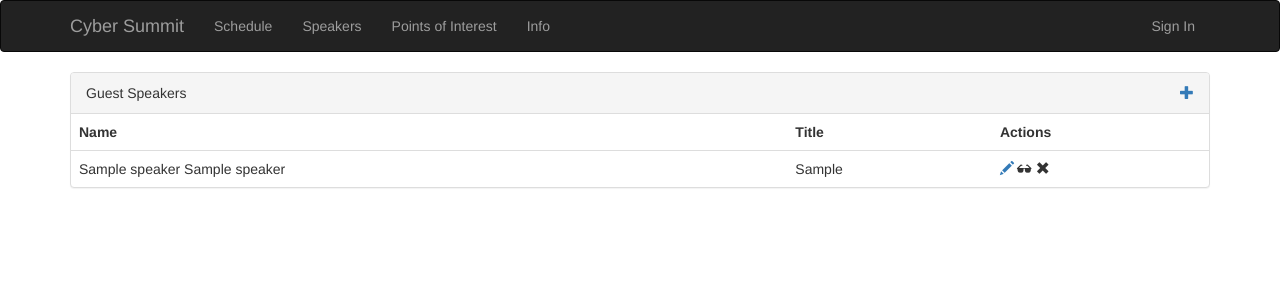
After one commit to mutat/auCyberSummit, a Flask app: page /speaker/ in a window 1280 px wide. The commit adds this page. Shown: the top 300 px of the page. Run offline with Flask 2, Linux system fonts and the light colour scheme; tables that the repository leaves empty hold one stand-in row (values such as "Sample post"); parts of the project's set-up code (start-up, migrations or seed data) failed here and were passed over; some libraries are stand-ins or nearby versions.

Commit message:
database changes and speakers almost complete

```diff
--- a/requirements.txt
+++ b/requirements.txt
@@ -5,8 +5,10 @@ beautifulsoup4==4.5.3
 blinker==1.4
 cffi==1.10.0
 click==6.7
+dominate==2.3.1
 Flask==0.12
 Flask-Bcrypt==0.7.1
+Flask-Bootstrap==3.3.7.1
 Flask-Login==0.4.0
 Flask-Migrate==2.0.3
 flask-mongoengine==0.9.2
@@ -26,6 +28,7 @@ Mako==1.0.6
 MarkupSafe==1.0
 mongoengine==0.11.0
 oauth2==1.9.0.post1
+psycopg2==2.7.1
 pycparser==2.17
 pymongo==3.4.0
 python-dateutil==2.6.0
@@ -34,5 +37,6 @@ python-openid==2.2.5
 pytz==2017.2
 six==1.10.0
 SQLAlchemy==1.1.7
+visitor==0.1.3
 Werkzeug==0.12.1
 WTForms==2.1
--- a/webapp/config.py
+++ b/webapp/config.py
@@ -5,11 +5,11 @@ class Config(object):
 
 class ProdConfig(Config):
     DEBUG = True
-    SQLALCHEMY_DATABASE_URI = 'sqlite:///../database.db'
+    SQLALCHEMY_DATABASE_URI = "DATABASE_URL"
 
 class DevConfig(Config):
     DEBUG = True
-    SQLALCHEMY_DATABASE_URI = 'sqlite:///../database.db'
+    SQLALCHEMY_DATABASE_URI = 'postgresql+psycopg2://btatum:P@rker101@localhost:5432/cyberSummit'
 
 class HerokuConfig(ProdConfig):
     @classmethod
--- /dev/null
+++ b/webapp/controllers/speaker.py
@@ -0,0 +1,66 @@
+from flask import render_template, Blueprint, url_for, redirect, flash
+from webapp.models import db, Speaker
+from ..forms import SpeakerForm
+
+
+speaker_blueprint = Blueprint(
+    'speaker',
+    __name__,
+    template_folder='../templates/speaker',
+    url_prefix="/speaker"
+)
+
+
+@speaker_blueprint.route('/')
+def home():
+    speakers = Speaker.query.order_by(Speaker.id).all()
+    return render_template('speaker/home.html', speakers=speakers)
+
+
+@speaker_blueprint.route('/new', methods=['GET', 'POST'])
+def new_speaker():
+    form = SpeakerForm()
+
+    if form.validate_on_submit():
+        speaker = Speaker()
+        speaker.f_name = form.f_name.data
+        speaker.l_name = form.l_name.data
+        speaker.image = form.image.data
+        speaker.employer = form.employer.data
+        speaker.bio = form.bio.data
+
+        db.session.add(speaker)
+        db.session.commit()
+
+        flash("Successfully added " + speaker.f_name + ' ' + speaker.l_name, category="success")
+
+        return redirect(url_for('.new_speaker'))
+    return render_template('speaker/new.html', form=form)
+
+
+@speaker_blueprint.route('/edit/<int:id>', methods=['GET', 'POST'])
+def edit_speaker(id):
+    speaker = Speaker.query.get_or_404(id)
+    form = SpeakerForm()
+
+    if form.validate_on_submit():
+        speaker.f_name = form.f_name.data
+        speaker.l_name = form.l_name.data
+        speaker.image = form.image.data
+        speaker.employer = form.employer.data
+        speaker.bio = form.bio.data
+
+        db.session.add(speaker)
+        db.session.commit()
+
+        flash("Updated " + speaker.f_name + ' ' + speaker.l_name, category="success")
+
+        return redirect('speaker/')
+
+    form.f_name.data = speaker.f_name
+    form.l_name.data = speaker.l_name
+    form.image.data = speaker.image
+    form.employer.data = speaker.employer
+    form.bio.data = speaker.bio
+
+    return render_template('edit.html', form=form, speaker=speaker)
--- a/webapp/templates/base.html
+++ b/webapp/templates/base.html
@@ -1,14 +1,14 @@
-<!DOCTYPE html>
-<html>
-    <head>
-        <meta charset="utf-8">
-        <meta http-equiv="X-UA-Compatible" content="IE=edge">
-        <meta name="viewport" content="width=device-width, initial-scale=1">
-        <title>{% block title %}Blog{% endblock %}</title>
-        <link rel="stylesheet" href="https://maxcdn.bootstrapcdn.com/bootstrap/3.3.2/css/bootstrap.min.css">
-        <script src='https://www.google.com/recaptcha/api.js'></script>
-    </head>
-    <body>
+{% extends "bootstrap/base.html" %}
+
+{% block title %}Augusta University Cyber Summit today{% endblock %}
+
+{% block head %}
+{{ super() }}
+<link rel="shortcut icon" href="{{ url_for('static', filename='favicon.ico') }}" type="image/x-icon">
+<link rel="icon" href="{{ url_for('static', filename='favicon.ico') }}" type="image/x-icon">
+{% endblock %}
+
+{% block navbar %}
     <div class="navbar navbar-inverse" role="navigation">
         <div class="container">
             <div class="navbar-header">
@@ -23,9 +23,9 @@
             <div class="navbar-collapse collapse">
                 <ul class="nav navbar-nav">
                     <li><a href="{{ url_for('main.home') }}">Schedule</a> </li>
-                    <li><a href="#">Location</a> </li>
-                    <li><a href="#">Parking</a> </li>
+                    <li><a href="{{ url_for('speaker.home') }}">Speakers</a> </li>
                     <li><a href="#">Points of Interest</a> </li>
+                    <li><a href="#">Info</a> </li>
                 </ul>
                 <ul class="nav navbar-nav navbar-right">
                     <li><a href="#">Sign In</a> </li>
@@ -33,6 +33,9 @@
             </div>
         </div>
     </div>
+{% endblock %}
+
+{% block content %}
         <div class="container">
             {% with messages = get_flashed_messages(with_categories=true) %}
                 {% if messages %}
@@ -45,14 +48,11 @@
                 {% endif %}
             {% endwith %}
 
-            {% block body %}
+            {% block page_content %}{% endblock %}
+        </div>
+{% endblock %}
 
-            {% endblock %}
-        </div>
-
-        <script src="https://ajax.googleapis.com/ajax/libs/jquery/1.11.2/jquery.min.js"></script>
-        <script src="https://maxcdn.bootstrapcdn.com/bootstrap/3.3.2/js/bootstrap.min.js"></script>
-        {% block js %}
-        {% endblock %}
-    </body>
-</html>
+{% block scripts %}
+<script src="https://ajax.googleapis.com/ajax/libs/jquery/1.11.2/jquery.min.js"></script>
+<script src="https://maxcdn.bootstrapcdn.com/bootstrap/3.3.2/js/bootstrap.min.js"></script>
+{% endblock %}
--- /dev/null
+++ b/webapp/templates/speaker/home.html
@@ -0,0 +1,23 @@
+{% extends './base.html' %}
+{% block page_content %}
+<div class="panel panel-default">
+    <div class="panel-heading">
+        Guest Speakers <a href="{{ url_for('.new_speaker') }}" class="pull-right"><span class="glyphicon glyphicon-plus"></span> </a>
+    </div>
+    <table class="table">
+        <tr>
+            <th>Name</th>
+            <th>Title</th>
+            <th>Actions</th>
+        </tr>
+        {% for speaker in speakers %}
+            <tr>
+                <td>{{ speaker.f_name }} {{ speaker.l_name }}</td>
+                <td>{{ speaker.employer }}</td>
+                <td><a href="{{ url_for('.edit_speaker', id=speaker.id) }}"><span class="glyphicon glyphicon-pencil"></span></a> <span class="glyphicon glyphicon-sunglasses"></span> <span class="glyphicon glyphicon-remove"></span></td>
+            </tr>
+        {% endfor %}
+    </table>
+</div>
+
+{% endblock %}
```
Also changed, not shown: manage.py (+5 -3 lines), webapp/__init__.py (+12 -2 lines), webapp/controllers/main.py (+7 -3 lines), webapp/forms.py (added, +18 -0 lines), webapp/models.py (added, +26 -0 lines), webapp/templates/main/home.html (+60 -1 lines), webapp/templates/speaker/edit.html (added, +13 -0 lines), webapp/templates/speaker/new.html (added, +11 -0 lines), webapp/templates/speaker/speakers.html (added, +7 -0 lines), webapp/controllers/agenda.py (added).
